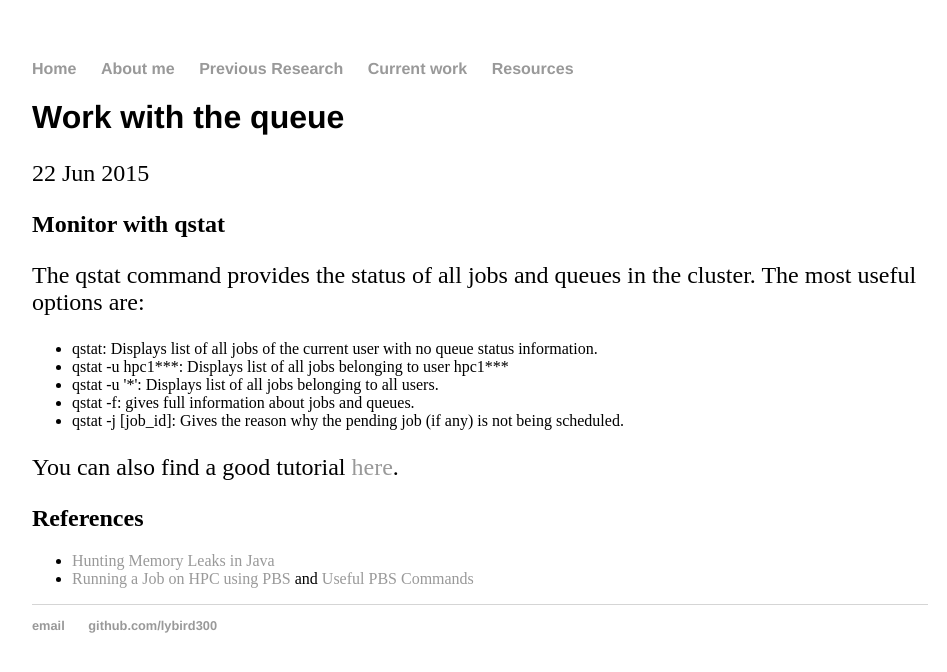
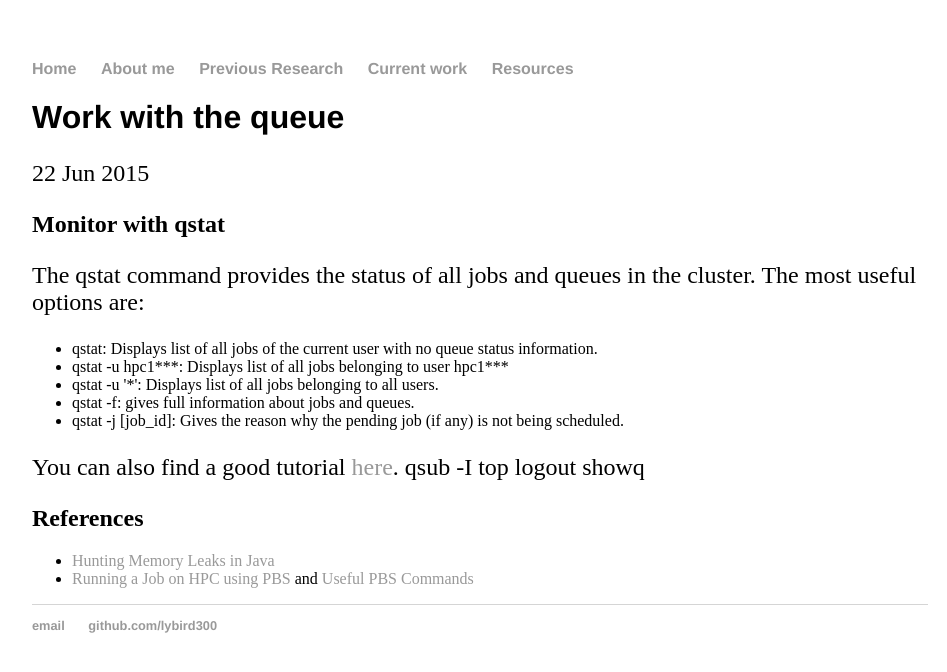
Before and after one commit to lybird300/lybird300.github.io, a Jekyll site: the page built from _posts/2015-6-26-work-with-cluster.md, in a window 1280 px wide. Shown: the top 672 px of the page, without its empty margins (160-1107 px from the left). Built offline with Jekyll 4.4.1, drawn with Linux system fonts in a browser that asks for light colours.

Commit message:
Update 2015-6-26-work-with-cluster.md

```diff
--- a/_posts/2015-6-26-work-with-cluster.md
+++ b/_posts/2015-6-26-work-with-cluster.md
@@ -14,6 +14,10 @@ The qstat command provides the status of all jobs and queues in the cluster. The
 <li>qstat -j [job_id]: Gives the reason why the pending job (if any) is not being scheduled.</li>
 </ul>
 You can also find a good tutorial <a href="http://web.mit.edu/longjobs/www/status.html">here</a>.
+qsub -I
+top
+logout
+showq
 
 <h2>References</h2>
 <ul>
```
